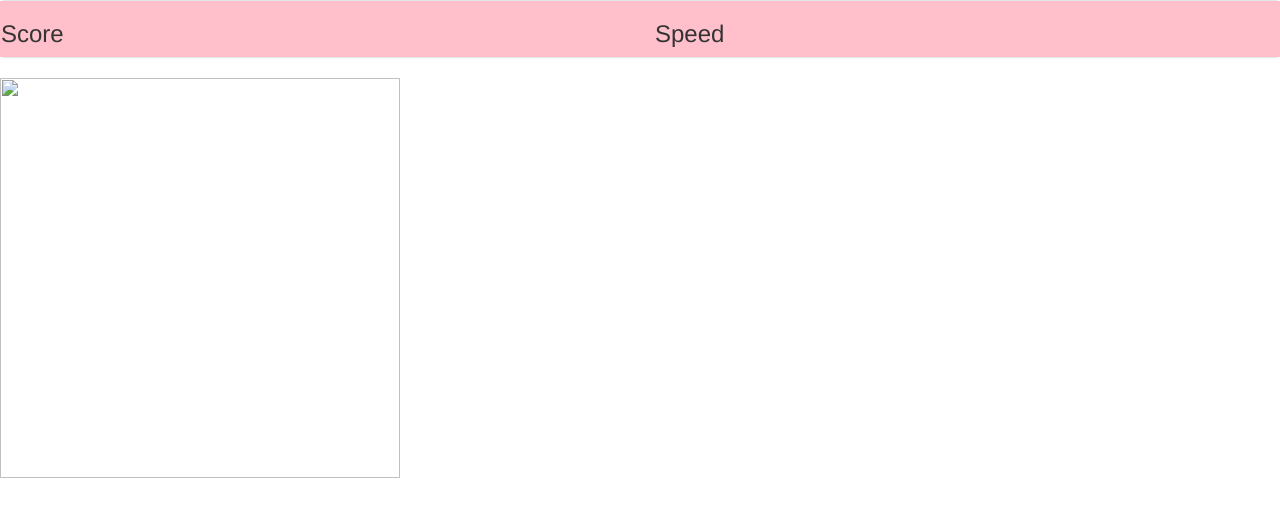
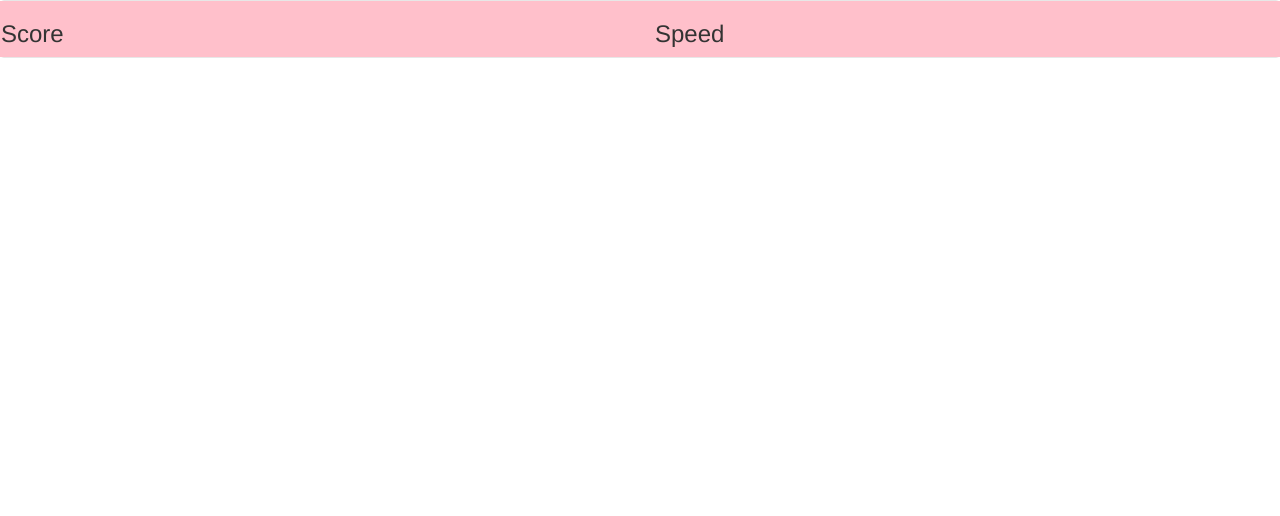
Before and after one commit to ayang629/AddtivityGames, a plain HTML site: page index.html in a window 1280 px wide. Drawn offline with nearby package versions, Linux system fonts and the light colour scheme.

Commit message:
Changed the html to reflect that the .png is gone.

```diff
--- a/index.html
+++ b/index.html
@@ -22,10 +22,6 @@
 			</div>
 		</div>
 		</nav>
-		<div class="row">
-			<div class="col-md-12" id="gamefield">
-				<img src = "Capture.png" width = "400" height = "400" />
-			</div>
-		</div>
+
 	</body>
 </html>
```
